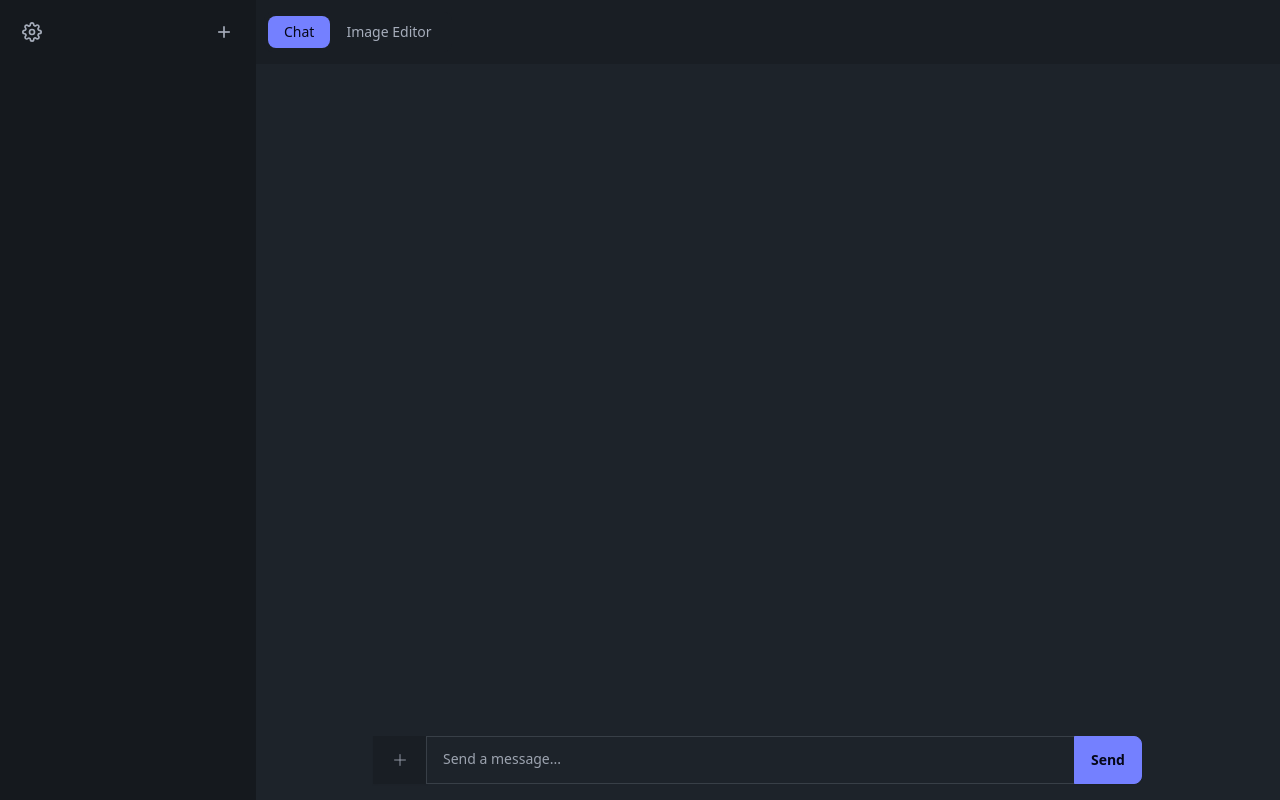
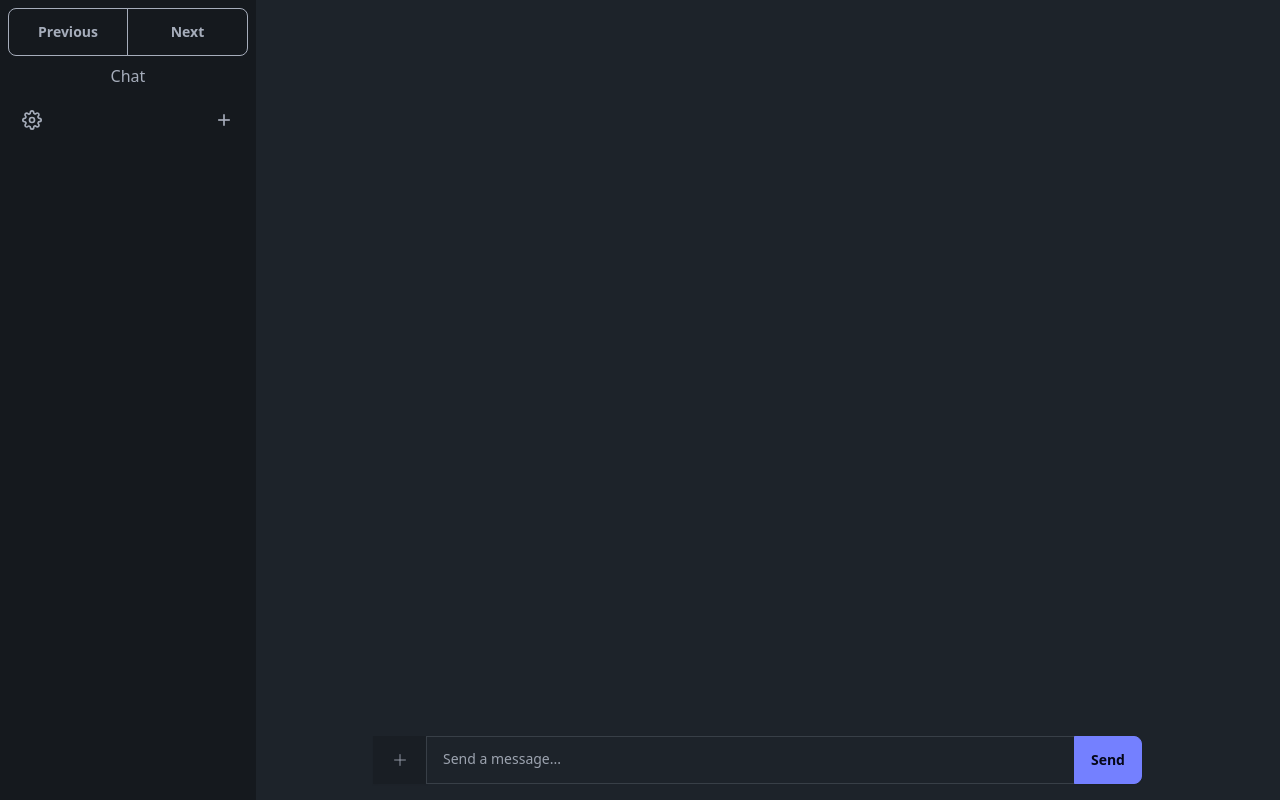
Before and after one commit to carterwayneskhizeine/GoldieRillChat, a React (Vite) app: page / in a window 1280 px wide. Built offline with nearby package versions, Linux system fonts and the light colour scheme.

Commit message:
Refactor UI navigation and tool switching
- Replaced top navigation tabs with pagination-style buttons
- Added current tool display in sidebar
- Simplified tool switching between chat and image editor
- Updated button and input styling for better visual consistency

```diff
--- a/src/App.jsx
+++ b/src/App.jsx
@@ -1190,7 +1190,28 @@ const themes = ["light", "dark", "cupcake", "synthwave", "cyberpunk", "valentine
     <div className="flex h-screen">
       {/* Sidebar */}
       <div className="w-64 bg-base-300 text-base-content p-2 flex flex-col">
-        {/* Top buttons row */}
+        {/* Top buttons row - Pagination style */}
+        <div className="join grid grid-cols-2 mb-2">
+          <button
+            className="join-item btn btn-outline"
+            onClick={() => setActiveTool(prev => prev === 'chat' ? 'editor' : 'chat')}
+          >
+            Previous
+          </button>
+          <button
+            className="join-item btn btn-outline"
+            onClick={() => setActiveTool(prev => prev === 'chat' ? 'editor' : 'chat')}
+          >
+            Next
+          </button>
+        </div>
+
+        {/* Current tool display */}
+        <div className="text-center mb-2 font-medium">
+          {activeTool === 'chat' ? 'Chat' : 'Image Editor'}
+        </div>
+
+        {/* Settings and New Chat buttons */}
         <div className="flex justify-between mb-2">
           {/* Settings button */}
           <button className="btn btn-circle btn-ghost" onClick={() => setShowSettings(true)}>
@@ -1238,7 +1259,7 @@ const themes = ["light", "dark", "cupcake", "synthwave", "cyberpunk", "valentine
                       type="text"
                       value={folderNameInput}
                       onChange={(e) => setFolderNameInput(e.target.value)}
-                      className="input input-xs input-bordered w-full"
+                      className="input input-xs input-bordered join-item"
                       placeholder="Enter new folder name"
                       onKeyPress={(e) => {
                         if (e.key === 'Enter') {
@@ -1281,26 +1302,6 @@ const themes = ["light", "dark", "cupcake", "synthwave", "cyberpunk", "valentine
 
       {/* Main content area */}
       <div className="flex-1 flex flex-col bg-base-100">
-        {/* Top navigation bar */}
-        <div className="navbar bg-base-200">
-          <div className="flex-1">
-            <div className="tabs tabs-boxed">
-              <button
-                onClick={() => setActiveTool('chat')}
-                className={`tab ${activeTool === 'chat' ? 'tab-active' : ''}`}
-              >
-                Chat
-              </button>
-              <button
-                onClick={() => setActiveTool('editor')}
-                className={`tab ${activeTool === 'editor' ? 'tab-active' : ''}`}
-              >
-                Image Editor
-              </button>
-            </div>
-          </div>
-        </div>
-
         {/* Chat content area */}
         {activeTool === 'chat' && (
           <div className="flex-1 flex flex-col relative">
```
